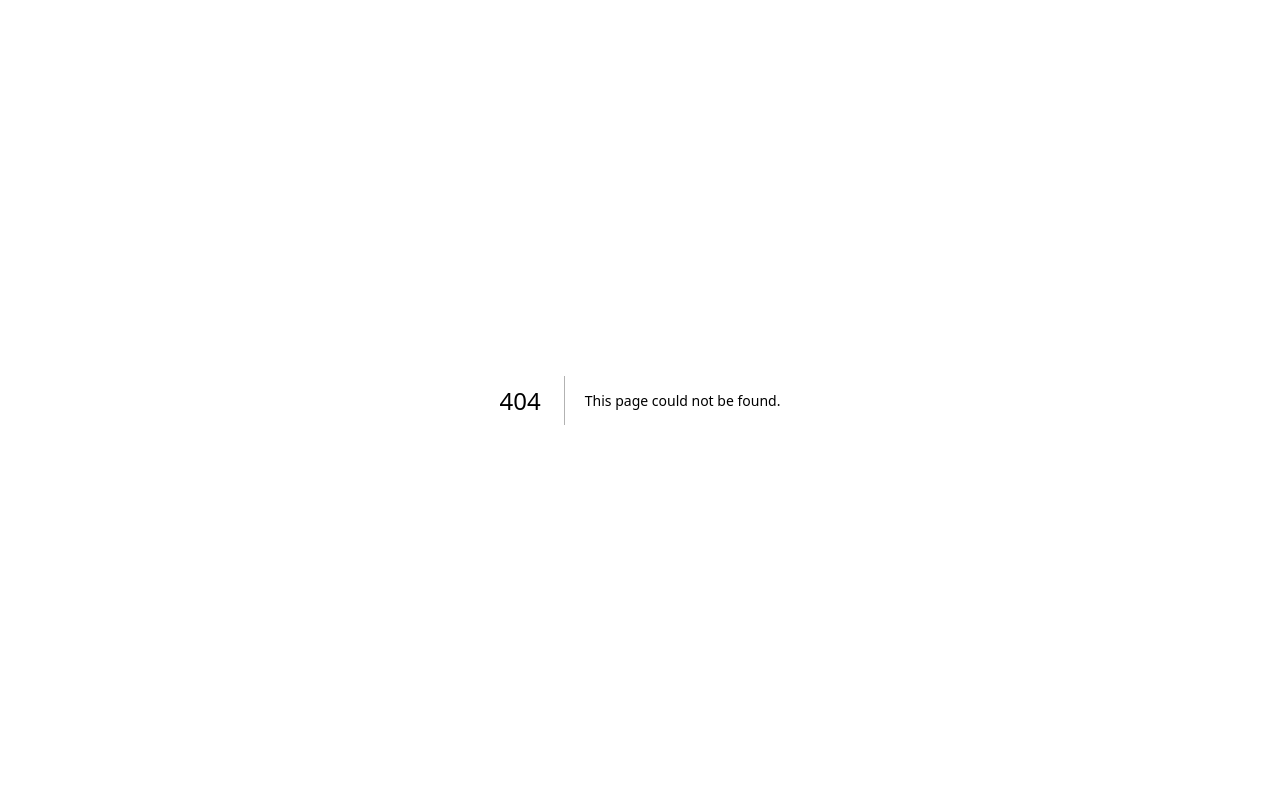
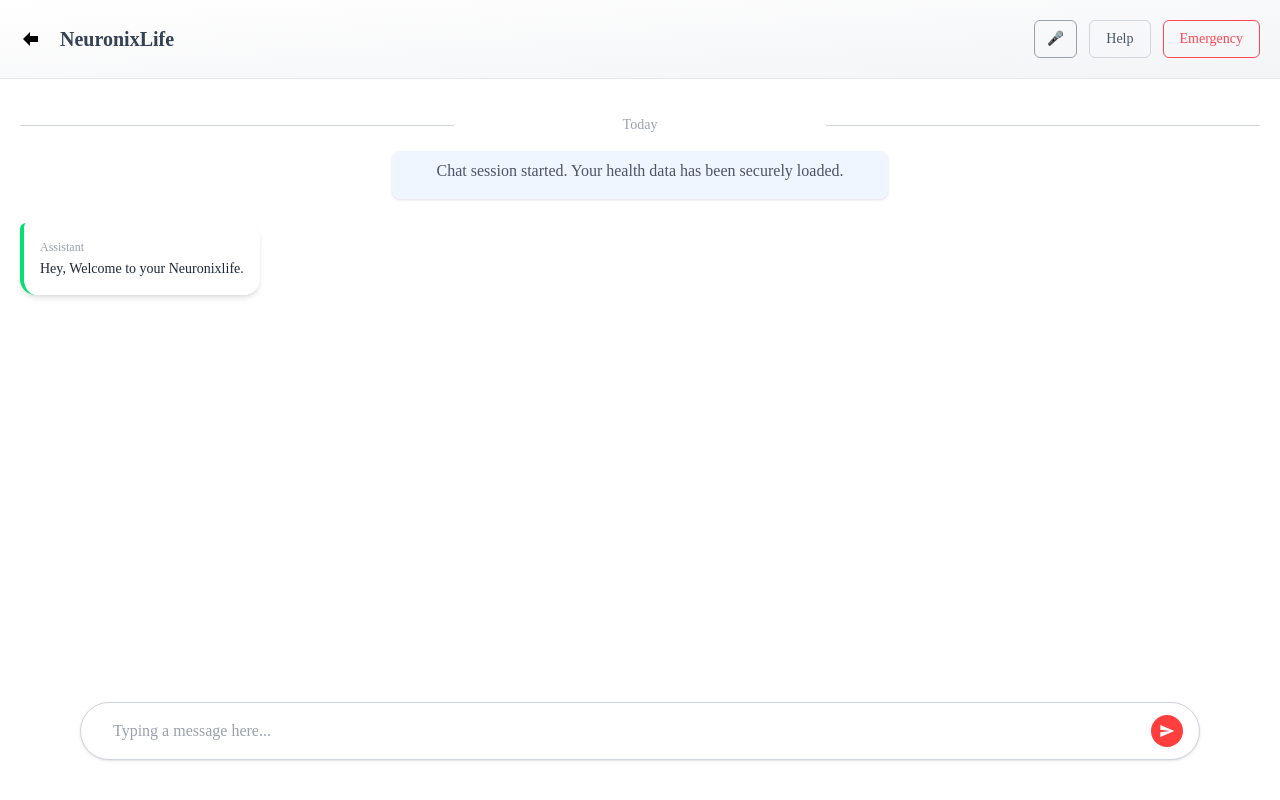
Before and after one commit to deepanshu414/Frontend_AI, a Next.js app: page /neuronixlife in a window 1280 px wide. Before the commit this address had no page. Built offline with nearby package versions, Linux system fonts and the light colour scheme.

Commit message:
Add files via upload

```diff
--- /dev/null
+++ b/src/app/neuronixlife/page.js
@@ -0,0 +1,200 @@
+"use client";
+import ReactMarkdown from "react-markdown";
+import { useState, useEffect, useRef } from "react";
+
+export default function NeuronixLifeChat() {
+const [messages, setMessages] = useState([
+{ type: "system", text: "Chat session started. Your health data has been securely loaded." },
+{ type: "assistant", text: "Hey, Welcome to your Neuronixlife." },
+]);
+const [input, setInput] = useState("");
+const [isSpeaking, setIsSpeaking] = useState(true);
+const chatRef = useRef(null);
+
+useEffect(() => {
+chatRef.current.scrollTop = chatRef.current.scrollHeight;
+}, [messages]);
+
+const getCurrentTime = () => {
+const now = new Date();
+let hours = now.getHours();
+const minutes = String(now.getMinutes()).padStart(2, "0");
+const ampm = hours >= 12 ? "PM" : "AM";
+hours = hours % 12 || 12;
+return `${hours}:${minutes} ${ampm}`;
+};
+
+const handleSpeak = (text) => {
+if (!isSpeaking || typeof window === "undefined") return;
+const utterance = new SpeechSynthesisUtterance(text);
+speechSynthesis.speak(utterance);
+};
+
+const fetchAIResponse = async (userText) => {
+try {
+    const res = await fetch("http://127.0.0.1:8000/api/neuronixlife/", {
+    method: "POST",
+    headers: { "Content-Type": "application/json" },
+    body: JSON.stringify({ message: userText }),
+    });
+
+    const data = await res.json();
+    const aiText = data.reply;
+
+    const assistantMessage = {
+    type: "assistant",
+    text: aiText,
+    time: getCurrentTime(),
+    };
+
+    setMessages((prev) => [...prev, assistantMessage]);
+    handleSpeak(aiText);
+} catch (err) {
+    console.error("Error fetching AI response", err);
+}
+};
+
+const sendMessage = () => {
+if (!input.trim()) return;
+const userMessage = { type: "user", text: input.trim(), time: getCurrentTime() };
+setMessages((prev) => [...prev, userMessage]);
+fetchAIResponse(input.trim());
+setInput("");
+};
+
+const handleKeyPress = (e) => {
+if (e.key === "Enter" && !e.shiftKey) {
+    e.preventDefault();
+    sendMessage();
+}
+};
+
+return (
+<div className="w-full h-screen bg-[#f5f9fc] flex justify-center items-center relative overflow-hidden">
+    <div className="w-full h-full bg-white shadow-2xl flex flex-col relative overflow-hidden">
+    {/* Header */}
+    <div className="flex justify-between items-center p-5 bg-gradient-to-br from-white to-gray-100 border-b border-gray-200">
+        <div className="flex items-center space-x-4">
+            <button
+                onClick={() => window.location.href = "/"}
+                className="text-white text-2xl hover:text-gray-200"
+                title="Go back"
+            >
+                <svg
+                xmlns="http://www.w3.org/2000/svg"
+                fill="black"
+                viewBox="0 0 24 24"
+                className="w-6 h-6"
+                >
+                <path d="M10 19l-7-7 7-7v4h8v6h-8v4z" />
+                </svg>
+            </button>
+        {/* <div className="relative w-10 h-10 mr-4">
+            <div className="absolute w-full h-full border-4 border-dashed border-[#ff4757] rounded-full animate-spin-slow"></div>
+            <div className="absolute top-[20%] left-[20%] w-[60%] h-[60%] bg-[#2ed573] rounded-full"></div>
+        </div> */}
+        <span className="text-xl font-semibold text-gray-700">NeuronixLife</span>
+        </div>
+        <div className="flex gap-3 items-center">
+        <button
+            onClick={() => setIsSpeaking(!isSpeaking)}
+            className="px-3 py-2 border border-gray-400 rounded-md text-sm"
+            title="Toggle Voice"
+        >
+            {isSpeaking ? "🎤" : "🔇"}
+        </button>
+        <button className="px-4 py-2 border border-gray-300 rounded-md text-sm text-gray-600 hover:bg-gray-100">
+            Help
+        </button>
+        <button className="px-4 py-2 border border-[#ff4757] text-[#ff4757] rounded-md text-sm hover:bg-red-50">
+            Emergency
+        </button>
+        </div>
+    </div>
+
+    {/* Chat Area */}
+    <div ref={chatRef} className="flex-1 p-5 overflow-y-auto">
+        <div className="text-center text-gray-400 text-sm my-4 relative">
+        <span className="px-4">Today</span>
+        <div className="absolute top-1/2 left-0 w-[35%] border-t border-gray-300"></div>
+        <div className="absolute top-1/2 right-0 w-[35%] border-t border-gray-300"></div>
+        </div>
+
+        {messages.map((msg, idx) =>
+        msg.type === "system" ? (
+            <div
+            key={idx}
+            className="bg-blue-50 text-gray-600 text-xs py-2 px-4 rounded-lg mx-auto text-center mb-6 shadow-sm max-w-[40%]"
+            >
+            <ReactMarkdown
+                                components={{
+                                    p: ({ node, ...props }) => <p className="text-base mb-2" {...props} />,
+                                    a: ({ node, ...props }) => (
+                                    <a className="text-blue-600 underline" target="_blank" rel="noopener noreferrer" {...props} />
+                                    ),
+                                    li: ({ node, ...props }) => <li className="ml-6 list-disc" {...props} />,
+                                    strong: ({ node, ...props }) => <strong className="font-semibold" {...props} />,
+                                    em: ({ node, ...props }) => <em className="italic" {...props} />,
+                                }}
+                                >
+                                {msg.text}
+                                </ReactMarkdown>
+            </div>
+        ) : (
+            <div key={idx} className={`flex ${msg.type === "user" ? "justify-end" : "justify-start"} mb-6 relative`}>
+            {/* {msg.type === "assistant" && (
+                <button
+                onClick={async () => {
+                    await navigator.clipboard.writeText(msg.text);
+                }}
+                className="absolute top-1 right-1 text-[10px] bg-white/70 px-1 rounded hover:bg-white"
+                title="Copy"
+                >
+                📋
+                </button>
+            )} */}
+            <div
+                className={`max-w-[60%] p-4 rounded-2xl text-sm shadow-md ${
+                msg.type === "user"
+                    ? "bg-blue-500 text-white rounded-tr-md"
+                    : "bg-white text-gray-800 border-l-4 border-green-400 rounded-tl-md"
+                }`}
+            >
+                {msg.type === "assistant" && (
+                <div className="text-xs text-gray-400 mb-1">Assistant</div>
+                )}
+                <div>{msg.text}</div>
+            </div>
+            {msg.type === "user" && (
+                <div className="flex flex-col items-end ml-2">
+                <span className="text-xs text-gray-400 mt-1">{msg.time}</span>
+                </div>
+            )}
+            </div>
+        )
+        )}
+    </div>
+
+    {/* Input */}
+    <div className="flex mb-10 mt-5 items-center bg-white border border-gray-300 rounded-full px-4 py-2 shadow-sm mx-20">
+        <textarea
+        rows="1"
+        className="flex-1 resize-none py-2 px-4 rounded-full bg-transparent text-[16px] outline-none placeholder-gray-400 text-gray-700"
+        placeholder="Typing a message here..."
+        value={input}
+        onChange={(e) => setInput(e.target.value)}
+        onKeyDown={handleKeyPress}
+        />
+        <button
+        className="w-8 h-8 rounded-full bg-[#ff3e3e] text-white flex items-center justify-center ml-2 hover:scale-105 transition-transform"
+        onClick={sendMessage}
+        >
+        <svg viewBox="0 0 24 24" className="w-4 h-4 fill-white">
+            <path d="M2.01 21L23 12 2.01 3 2 10l15 2-15 2z"></path>
+        </svg>
+        </button>
+    </div>
+    </div>
+</div>
+);
+}
```
